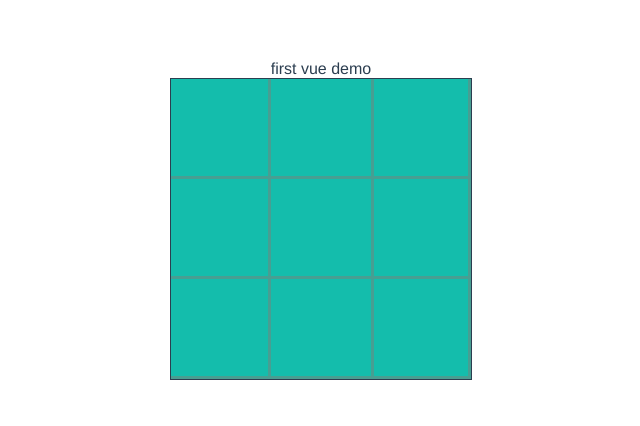
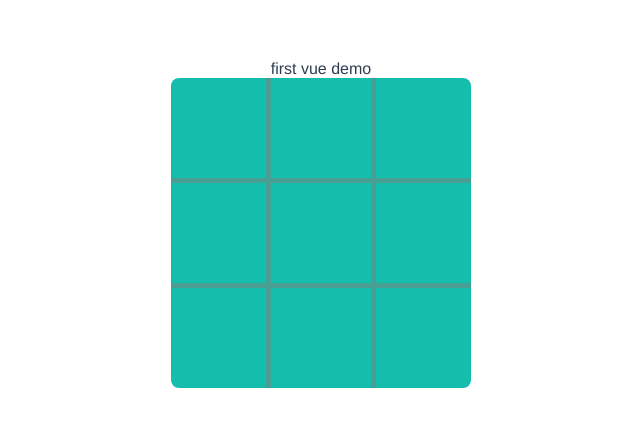
Before and after one commit to Pomelo1213/vue-demo, a Vue app: page / in a window 1280 px wide. Shown: the top 426 px of the page, without its empty margins (319-959 px from the left). Built offline with nearby package versions, Linux system fonts and the light colour scheme.

Commit message:
样式优化

```diff
--- a/src/components/Game.vue
+++ b/src/components/Game.vue
@@ -2,20 +2,20 @@
   <div>
     <header>first vue demo</header>
     <section class="game-body">
-      <section class="row">
-        <GameLi @liClick="handleOuterClick(0)" v-bind:text="checkText"/>
-        <GameLi @liClick="handleOuterClick(1)" v-bind:text="checkText"/>
-        <GameLi @liClick="handleOuterClick(2)" v-bind:text="checkText"/>
+      <section class="row row-1">
+        <GameLi class="row-one" @liClick="handleOuterClick(0)" v-bind:text="checkText"/>
+        <GameLi class="row-one" @liClick="handleOuterClick(1)" v-bind:text="checkText"/>
+        <GameLi class="row-one" @liClick="handleOuterClick(2)" v-bind:text="checkText"/>
       </section>
-      <section class="row">
-        <GameLi @liClick="handleOuterClick(3)" v-bind:text="checkText"/>
-        <GameLi @liClick="handleOuterClick(4)" v-bind:text="checkText"/>
-        <GameLi @liClick="handleOuterClick(5)" v-bind:text="checkText"/>
+      <section class="row row-2">
+        <GameLi class="row-one" @liClick="handleOuterClick(3)" v-bind:text="checkText"/>
+        <GameLi class="row-one" @liClick="handleOuterClick(4)" v-bind:text="checkText"/>
+        <GameLi class="row-one" @liClick="handleOuterClick(5)" v-bind:text="checkText"/>
       </section>
-      <section class="row">
-        <GameLi @liClick="handleOuterClick(6)" v-bind:text="checkText"/>
-        <GameLi @liClick="handleOuterClick(7)" v-bind:text="checkText"/>
-        <GameLi @liClick="handleOuterClick(8)" v-bind:text="checkText"/>
+      <section class="row row-3">
+        <GameLi class="row-one" @liClick="handleOuterClick(6)" v-bind:text="checkText"/>
+        <GameLi class="row-one" @liClick="handleOuterClick(7)" v-bind:text="checkText"/>
+        <GameLi class="row-one" @liClick="handleOuterClick(8)" v-bind:text="checkText"/>
       </section>
     </section>
   </div>
@@ -84,7 +84,6 @@ a {
   color: #42b983;
 }
 .game-body {
-  border: 1px solid;
   font-size: 50px;
   width: 300px;
   height: 300px;
@@ -95,4 +94,31 @@ a {
 .row {
   display: flex;
 }
+
+.row-1, .row-2{
+  border-bottom: 5px solid rgb(72, 158, 146);
+}
+.row-1 >.row-one:nth-child(1){
+  border-top-left-radius: 8px;
+  border-right: 5px solid rgb(72, 158, 146);
+}
+.row-1 >.row-one:nth-child(3){
+  border-top-right-radius: 8px;
+  border-left: 5px solid rgb(72, 158, 146);
+}
+.row-2 >.row-one:nth-child(1){
+  border-right: 5px solid rgb(72, 158, 146);
+}
+.row-2 >.row-one:nth-child(3){
+  border-left: 5px solid rgb(72, 158, 146);
+}
+.row-3 >.row-one:nth-child(1){
+  border-bottom-left-radius: 8px;
+  border-right: 5px solid rgb(72, 158, 146);
+}
+.row-3 >.row-one:nth-child(3){
+  border-bottom-right-radius: 8px;
+  border-left: 5px solid rgb(72, 158, 146);
+}
+
 </style>
--- a/src/components/GameLi.vue
+++ b/src/components/GameLi.vue
@@ -33,7 +33,6 @@ export default {
   width: 100px;
   height: 100px;
   box-sizing: border-box;
-  border-bottom: 3px solid rgb(72, 158, 146);
   display: flex;
   justify-content: center;
   align-items: center;
@@ -41,13 +40,5 @@ export default {
   cursor: pointer;
   user-select: none;
 }
-.game-li:nth-child(1), .game-li:nth-child(3), .game-li:nth-child(7) {
-  border-right: 3px solid rgb(72, 158, 146);
-}
-.game-li:nth-child(3), .game-li:nth-child(6), .game-li:nth-child(9) {
-  border-left: 3px solid rgb(72, 158, 146);
-}
-.game-li:nth-child(7), .game-li:nth-child(8), .game-li:nth-child(9) {
-  border-bottom: transparent;
-}
+
 </style>
```
